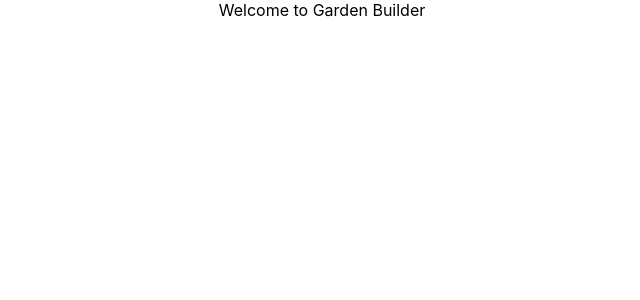
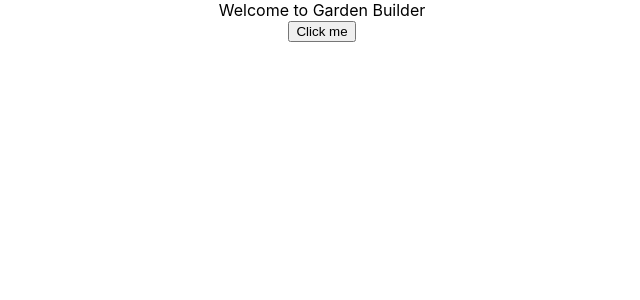
Before and after one commit to kaiqichee/CS555-group-project, a React (Create React App) app in the folder ferret-friends/: page / in a window 1280 px wide. Shown: the top 300 px of the page, without its empty margins (318-958 px from the left). Built offline with nearby package versions, Linux system fonts and the light colour scheme.

Commit message:
Added click me button

```diff
--- a/ferret-friends/src/App.js
+++ b/ferret-friends/src/App.js
@@ -5,6 +5,8 @@ function App() {
   return (
     <div className="App">
       <text>Welcome to Garden Builder</text>
+      <br />
+      <button> Click me </button>
     </div>
   );
 }
```
